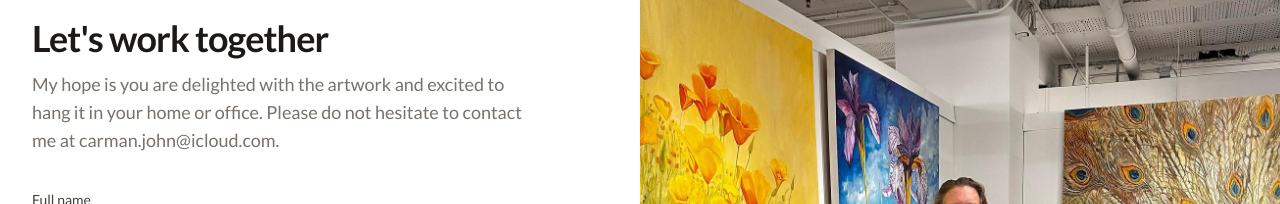
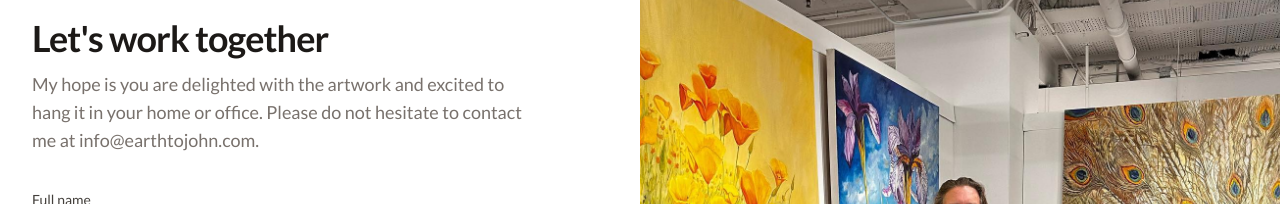
Before and after one commit to WilderDev/earth-to-john-v3, a Next.js app: page /contact in a window 1280 px wide. Shown: the part 516-720 px from the top of the page. Built offline with nearby package versions, Linux system fonts and the light colour scheme.

Commit message:
Email Swap

```diff
--- a/src/app/contact/ContactForm.tsx
+++ b/src/app/contact/ContactForm.tsx
@@ -29,7 +29,7 @@ export default function ContactForm() {
       formData.append(key, value);
     });
 
-    // carman.john@icloud.com
+    // info@earthtojohn.com
 
     const res = await fetch(
       `https://getform.io/f/${process.env.NEXT_PUBLIC_GET_FORM_ID}`,
--- a/src/app/contact/page.tsx
+++ b/src/app/contact/page.tsx
@@ -48,7 +48,7 @@ export default function ContactPage() {
                 <p className="mt-4 text-lg text-stone-500 sm:mt-3">
                   My hope is you are delighted with the artwork and excited to
                   hang it in your home or office. Please do not hesitate to
-                  contact me at carman.john@icloud.com.
+                  contact me at info@earthtojohn.com.
                 </p>
 
                 {/* Form */}
--- a/src/lib/meta/defaultMetadata.ts
+++ b/src/lib/meta/defaultMetadata.ts
@@ -57,7 +57,7 @@ export const defaultMetadata: Metadata = {
     images,
     locale: 'en_US',
     countryName: 'United States',
-    emails: ['carman.john@icloud.com'],
+    emails: ['info@earthtojohn.com'],
     ttl: 60 * 60 * 24 * 7, // 1 week
   },
   icons: {
```
